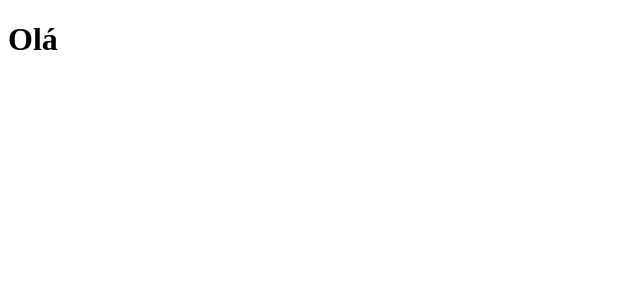
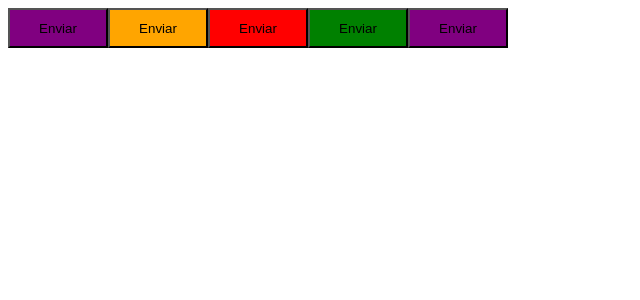
Before and after one commit to daniLdutra/timer, a React (Vite) app: page / in a window 1280 px wide. Shown: the top 300 px of the page, without its empty margins (0-640 px from the left). Built offline with nearby package versions, Linux system fonts and the light colour scheme.

Commit message:
feature: button component with styling

```diff
--- a/package.json
+++ b/package.json
@@ -10,11 +10,13 @@
   },
   "dependencies": {
     "react": "^18.2.0",
-    "react-dom": "^18.2.0"
+    "react-dom": "^18.2.0",
+    "styled-components": "^5.3.5"
   },
   "devDependencies": {
     "@types/react": "^18.0.15",
     "@types/react-dom": "^18.0.6",
+    "@types/styled-components": "^5.1.25",
     "@vitejs/plugin-react": "^2.0.0",
     "typescript": "^4.6.4",
     "vite": "^3.0.0"
--- a/src/App.tsx
+++ b/src/App.tsx
@@ -1,3 +1,13 @@
+import { Button } from './components/Button';
+
 export function App() {
-  return <h1>Olá</h1>;
+  return (
+    <>
+      <Button variant="primary" />
+      <Button variant="secondary" />
+      <Button variant="danger" />
+      <Button variant="success" />
+      <Button />
+    </>
+  );
 }
--- /dev/null
+++ b/src/components/Button.styles.ts
@@ -0,0 +1,23 @@
+import styled from 'styled-components';
+
+export type ButtonVariant = 'primary' | 'secondary' | 'danger' | 'success';
+
+interface ButtonContainerProps {
+  variant: ButtonVariant;
+}
+
+const buttonVariants = {
+  primary: 'purple',
+  secondary: 'orange',
+  danger: 'red',
+  success: 'green',
+};
+
+export const ButtonContainer = styled.button<ButtonContainerProps>`
+  width: 100px;
+  height: 40px;
+
+  ${props => {
+      return `background-color: ${buttonVariants[props.variant]}`
+  }}
+`;
--- /dev/null
+++ b/src/components/Button.tsx
@@ -0,0 +1,9 @@
+import { ButtonContainer, ButtonVariant } from './Button.styles';
+
+interface ButtonProps {
+  variant?: ButtonVariant;
+}
+
+export function Button({ variant = 'primary' }: ButtonProps) {
+  return <ButtonContainer variant={variant}>Enviar</ButtonContainer>;
+}
```
Also changed, not shown: 1 other file (tests, documents, lock files or other folders).
